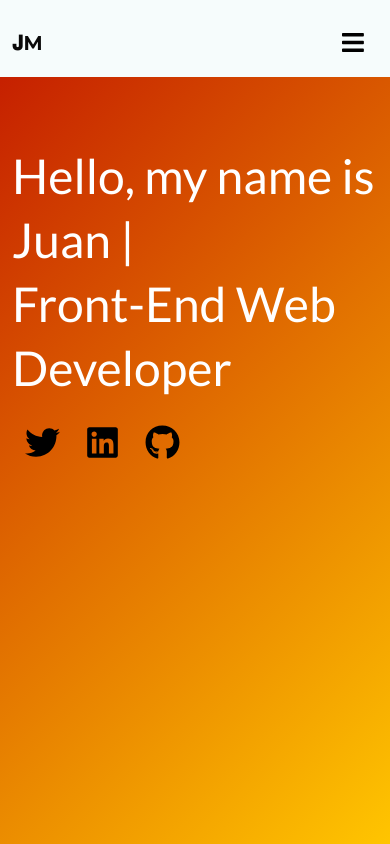
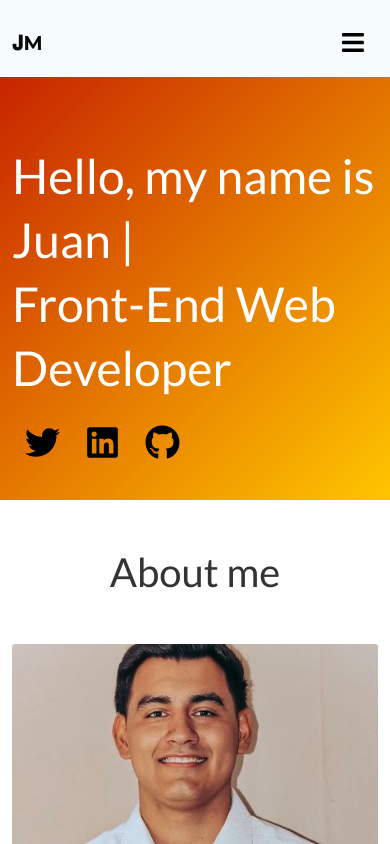
Before and after one commit to JuanMore/My-Personal-Portfolio, a React (Create React App) app: page / in a window 390 px wide. Shown: the top 844 px of the page. Built offline with nearby package versions, Linux system fonts and the light colour scheme.

Commit message:
Fix: height on header

```diff
--- a/src/App.css
+++ b/src/App.css
@@ -152,7 +152,7 @@ button:focus:not(:focus-visible) {
   padding-top: 9rem !important;
   padding-bottom: 5rem !important;
   position: relative;
-  height: 70vh;
+  height: 500px;
   background-image: var(--new--gradient);
 }
 #header-info, #header-info2 {
@@ -355,9 +355,6 @@ button:focus:not(:focus-visible) {
     font-size: 1rem !important;
     padding: 5px;
   }
-  #header {
-    height: 100vh;
-  }
 }
 
 @media (min-width: 576px) {
```
